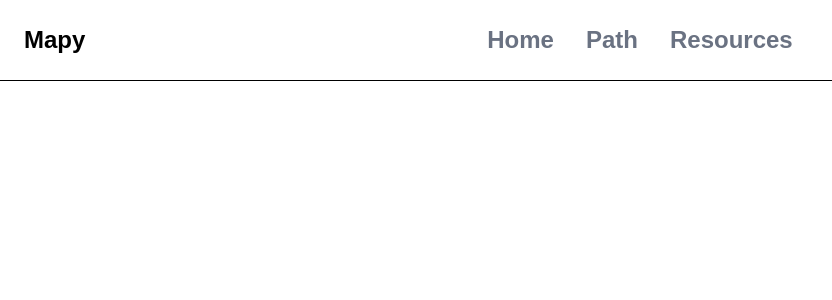
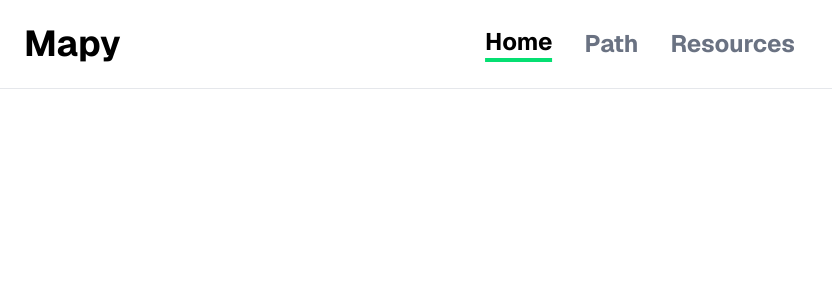
Before and after one commit to HarshitMalik22/Brain, a Next.js app: page / in a window 1280 px wide. Shown: the top 300 px of the page, without its empty margins (0-832 px from the left). Built offline with nearby package versions, Linux system fonts and the light colour scheme.

Commit message:
basic header done

```diff
--- a/app/components/Header.tsx
+++ b/app/components/Header.tsx
@@ -1,12 +1,56 @@
+"use client";
+
+import { useState } from 'react';
+
 export default function Header(){
+    const [activeLink, setActiveLink] = useState('Home');
     return (
-        <div className="border-b border-black py-6 relative">
+        <div className="border-b border-gray-200 py-6 relative">
             <div className="flex items-center px-6">
-                <span className="font-bold text-2xl text-black">Mapy</span>
+                <span className="font-bold text-4xl text-black font-sans">Mapy</span>
                 <nav className="flex justify-center items-center gap-8 absolute left-1/2 transform -translate-x-1/2">
-                    <a href="#" className="font-bold text-2xl cursor-pointer hover:underline text-gray-500 hover:text-black">Home</a>
-                    <a href="#" className="font-bold text-2xl cursor-pointer hover:underline text-gray-500 hover:text-black">Path</a>
-                    <a href="#" className="font-bold text-2xl cursor-pointer hover:underline text-gray-500 hover:text-black">Resources</a>
+                    <a
+                        href="#"
+                        className={`font-bold text-2xl cursor-pointer font-sans transition-colors duration-200 ${
+                            activeLink === 'Home'
+                                ? 'text-black border-b-4 border-green-400'
+                                : 'text-gray-500 hover:text-black'
+                        }`}
+                        onClick={(e) => {
+                            e.preventDefault();
+                            setActiveLink('Home');
+                        }}
+                    >
+                        Home
+                    </a>
+                    <a
+                        href="#"
+                        className={`font-bold text-2xl cursor-pointer font-sans transition-colors duration-200 ${
+                            activeLink === 'Path'
+                                ? 'text-black border-b-4 border-green-400'
+                                : 'text-gray-500 hover:text-black'
+                        }`}
+                        onClick={(e) => {
+                            e.preventDefault();
+                            setActiveLink('Path');
+                        }}
+                    >
+                        Path
+                    </a>
+                    <a
+                        href="#"
+                        className={`font-bold text-2xl cursor-pointer font-sans transition-colors duration-200 ${
+                            activeLink === 'Resources'
+                                ? 'text-black border-b-4 border-green-400'
+                                : 'text-gray-500 hover:text-black'
+                        }`}
+                        onClick={(e) => {
+                            e.preventDefault();
+                            setActiveLink('Resources');
+                        }}
+                    >
+                        Resources
+                    </a>
                 </nav>
             </div>
         </div>
```
